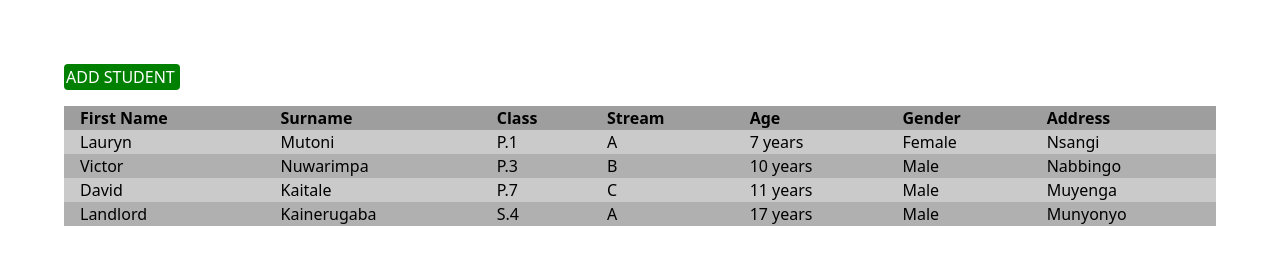
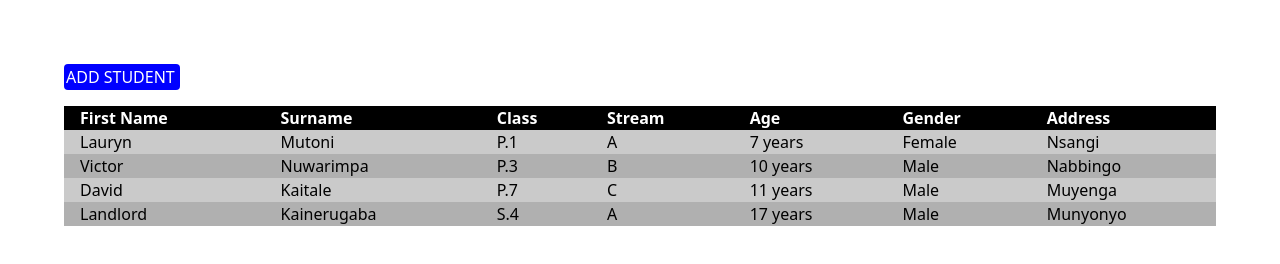
Before and after one commit to vicxtunespro/open-source, a plain HTML site: page client/pages/student-form.html in a window 1280 px wide. Drawn offline with Linux system fonts and the light colour scheme.

Commit message:
changed the background color of thead from grey to black and color from black to white. Also changed the background color of the button from green to blue.

```diff
--- a/client/pages/student-form.css
+++ b/client/pages/student-form.css
@@ -9,7 +9,7 @@ body{
     padding: 4rem;
 }
 .add-student{
-    background-color: green;
+    background-color: blue;
     color: white;
     width: 7rem;
     border-radius: 4px;
@@ -24,7 +24,8 @@ table{
 
 }
 thead th{
-    background-color: rgba(128, 128, 128, 0.592);
+    background-color: black;
+    color: white;
     text-align: left;
     font-weight: bolder;
     padding-left: 1rem;
```
